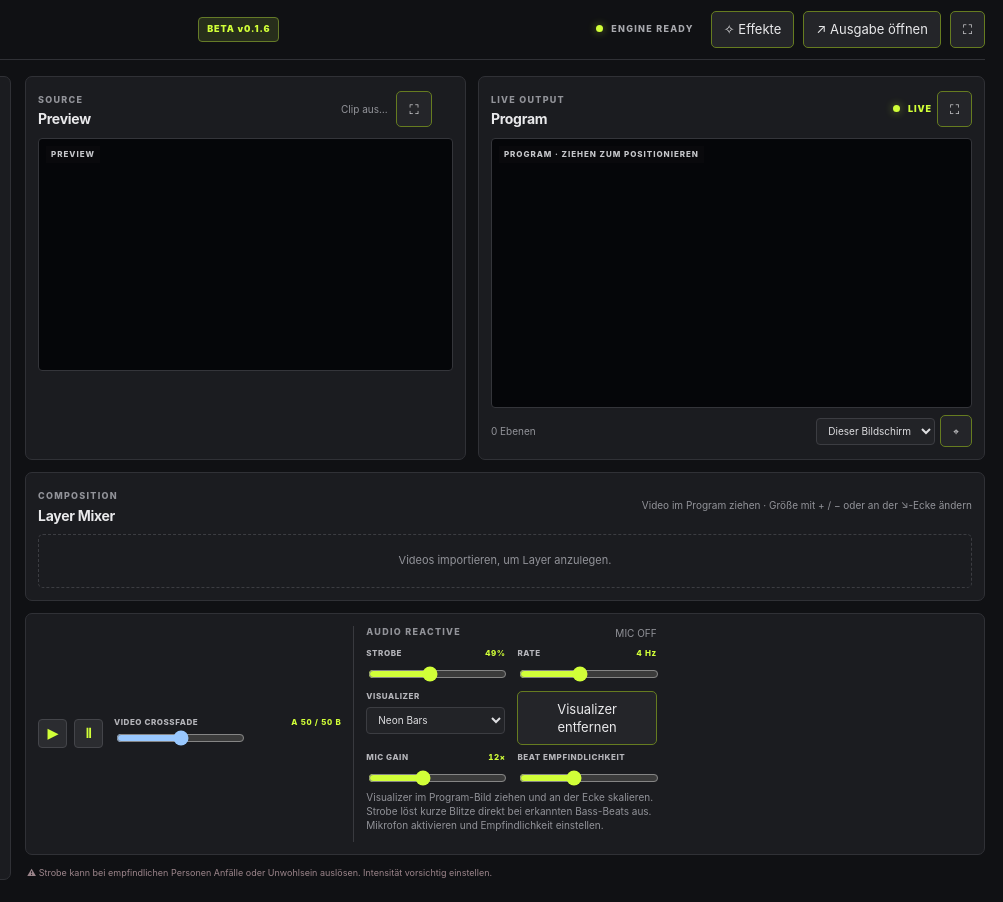
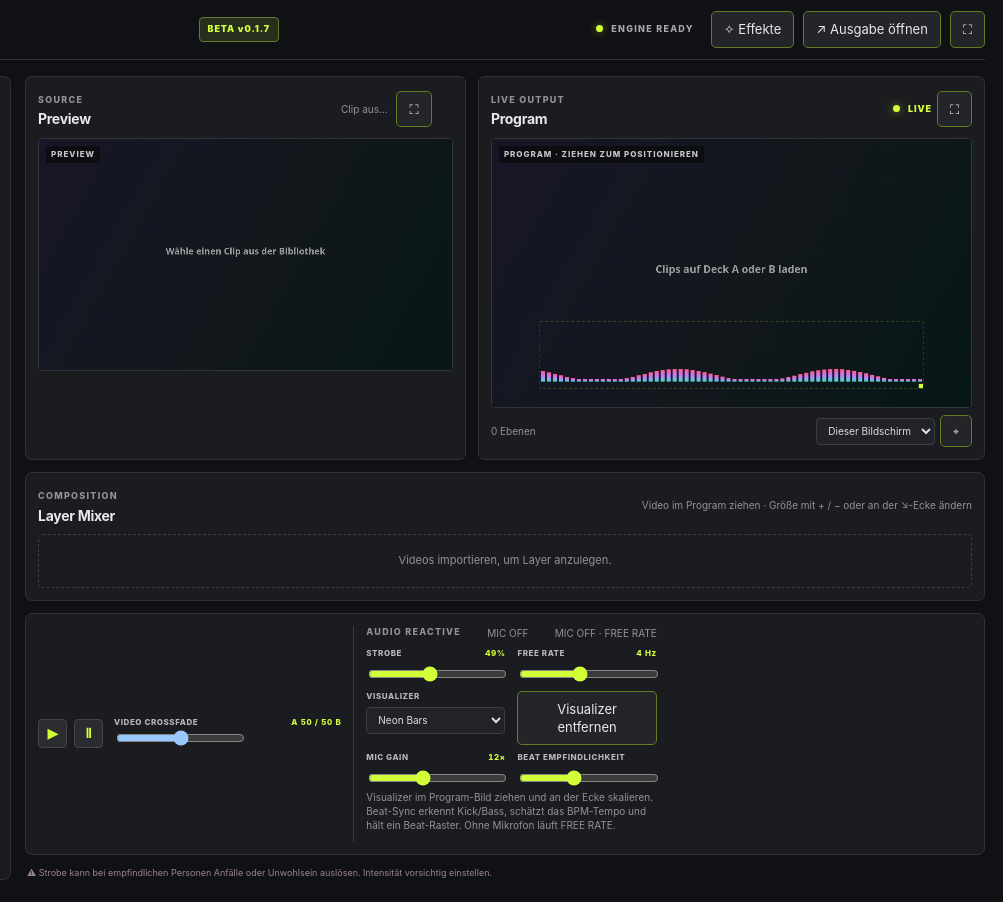
Before and after one commit to Jizzlebob/video, a plain HTML site: page index.html in a window 1280 px wide. Shown: the full height of the page, 277-1280 px from the left. Drawn offline with Linux system fonts and the light colour scheme; animation ran at ten frames a second; a script that the page names is missing.

Commit message:
Expose beat lock status and refresh app cache

```diff
--- a/index.html
+++ b/index.html
@@ -5,7 +5,7 @@
   <meta name="viewport" content="width=device-width, initial-scale=1.0" />
   <meta name="theme-color" content="#101114" />
   <title>VJ Studio — Live Video Mixer</title>
-  <link rel="stylesheet" href="./style.css?v=beta-0.1.6" />
+  <link rel="stylesheet" href="./style.css?v=beta-0.1.7" />
   <style>
     /* Immediate visual fallback while the versioned stylesheet loads. */
     html,body{margin:0;min-height:100%;background:#101114;color:#e9e9eb;font:13px/1.4 Inter,system-ui,sans-serif}
@@ -21,7 +21,7 @@
 <body>
   <header class="topbar">
     <a class="brand" href="#"><span class="brand-icon">VJ</span><span>VJ STUDIO <small>LIVE VIDEO MIXER</small></span></a>
-    <span class="version-badge">BETA v0.1.6</span><div class="top-actions"><span class="engine-status"><i></i> ENGINE READY</span><button id="openEffects" class="toolbar-button">✧ <span>Effekte</span></button><button id="openOutput" class="toolbar-button">↗ <span>Ausgabe öffnen</span></button><button id="fullscreenOutput" class="toolbar-button" title="Vollbild">⛶</button></div>
+    <span class="version-badge">BETA v0.1.7</span><div class="top-actions"><span class="engine-status"><i></i> ENGINE READY</span><button id="openEffects" class="toolbar-button">✧ <span>Effekte</span></button><button id="openOutput" class="toolbar-button">↗ <span>Ausgabe öffnen</span></button><button id="fullscreenOutput" class="toolbar-button" title="Vollbild">⛶</button></div>
   </header>
   <main class="studio">
     <aside class="panel library">
@@ -39,12 +39,12 @@
       </section>
       <section class="panel layer-panel"><div class="panel-title"><div><span class="eyebrow">COMPOSITION</span><h2>Layer Mixer</h2></div><span class="muted small">Video im Program ziehen · Größe mit + / − oder an der ↘-Ecke ändern</span></div><div id="tracks" class="tracks"><div class="empty">Videos importieren, um Layer anzulegen.</div></div></section>
       <section class="panel control-deck"><div class="transport"><button id="playAll" class="transport-button" title="Alle Clips abspielen">▶</button><button id="pauseAll" class="transport-button" title="Alle Clips pausieren">Ⅱ</button><div class="crossfader-block"><div class="control-label"><span>VIDEO CROSSFADE</span><output id="crossfadeValue">A 50 / 50 B</output></div><input id="crossfader" type="range" min="0" max="100" value="50" /></div></div>
-        <div class="effect-deck"><div class="deck-heading"><span class="eyebrow">VIDEO FX</span><span class="muted small">Live</span></div><div class="effect-controls"><label class="effect-control"><span>STROBE <output id="strobeValue">49%</output></span><input id="strobeIntensity" type="range" min="0" max="0.96" step="0.01" value="0.42" /></label><label class="effect-control"><span>RATE <output id="rateValue">4 Hz</output></span><input id="strobeRate" type="range" min="1" max="8" step="0.5" value="4" /></label><label class="effect-control"><span>LOOK / FILTER</span><select id="filterPreset"><option value="none">Original</option><option value="cinema">Cinema</option><option value="vivid">Neon Pop</option><option value="mono">Monochrom</option><option value="noir">Noir</option><option value="dream">Dream Glow</option><option value="warm">Warm Film</option><option value="cool">Arctic</option><option value="invert">Invert</option></select></label><label class="chroma-toggle"><input id="chromaEnabled" type="checkbox" /><span>CHROMA KEY</span></label><label class="effect-control color-control"><span>KEY-FARBE</span><input id="chromaColor" type="color" value="#00ff00" /></label><label class="effect-control"><span>TOLERANZ <output id="chromaValue">35</output></span><input id="chromaTolerance" type="range" min="5" max="120" step="1" value="35" /></label></div></div>
-        <div class="effect-deck audio-deck"><div class="deck-heading"><span class="eyebrow">AUDIO REACTIVE</span><span id="micStatus" class="muted small">MIC OFF</span></div><div class="effect-controls"><label class="effect-control"><span>VISUALIZER</span><select id="visualizerStyle"><option value="bars">Neon Bars</option><option value="wave">Waveform</option><option value="circle">Orbit</option><option value="spectrum">Spectrum</option><option value="off">Aus</option></select></label><button id="removeVisualizer" class="subtle-button" type="button">Visualizer entfernen</button><label class="effect-control"><span>MIC GAIN <output id="gainValue">12×</output></span><input id="visualizerGain" type="range" min="1" max="30" step="0.5" value="12" /></label><label class="effect-control"><span>BEAT EMPFINDLICHKEIT</span><input id="micSensitivity" type="range" min="0.8" max="4" step="0.1" value="2" /></label></div><p class="muted small drag-hint">Visualizer im Program-Bild ziehen und an der Ecke skalieren. Strobe löst kurze Blitze direkt bei erkannten Bass-Beats aus. Mikrofon aktivieren und Empfindlichkeit einstellen.</p></div></section>
+        <div class="effect-deck"><div class="deck-heading"><span class="eyebrow">VIDEO FX</span><span class="muted small">Live</span></div><div class="effect-controls"><label class="effect-control"><span>STROBE <output id="strobeValue">49%</output></span><input id="strobeIntensity" type="range" min="0" max="0.96" step="0.01" value="0.42" /></label><label class="effect-control"><span>FREE RATE <output id="rateValue">4 Hz</output></span><input id="strobeRate" type="range" min="1" max="8" step="0.5" value="4" /></label><label class="effect-control"><span>LOOK / FILTER</span><select id="filterPreset"><option value="none">Original</option><option value="cinema">Cinema</option><option value="vivid">Neon Pop</option><option value="mono">Monochrom</option><option value="noir">Noir</option><option value="dream">Dream Glow</option><option value="warm">Warm Film</option><option value="cool">Arctic</option><option value="invert">Invert</option></select></label><label class="chroma-toggle"><input id="chromaEnabled" type="checkbox" /><span>CHROMA KEY</span></label><label class="effect-control color-control"><span>KEY-FARBE</span><input id="chromaColor" type="color" value="#00ff00" /></label><label class="effect-control"><span>TOLERANZ <output id="chromaValue">35</output></span><input id="chromaTolerance" type="range" min="5" max="120" step="1" value="35" /></label></div></div>
+        <div class="effect-deck audio-deck"><div class="deck-heading"><span class="eyebrow">AUDIO REACTIVE</span><span id="micStatus" class="muted small">MIC OFF</span><span id="beatReadout" class="muted small">MIC OFF · FREE RATE</span></div><div class="effect-controls"><label class="effect-control"><span>VISUALIZER</span><select id="visualizerStyle"><option value="bars">Neon Bars</option><option value="wave">Waveform</option><option value="circle">Orbit</option><option value="spectrum">Spectrum</option><option value="off">Aus</option></select></label><button id="removeVisualizer" class="subtle-button" type="button">Visualizer entfernen</button><label class="effect-control"><span>MIC GAIN <output id="gainValue">12×</output></span><input id="visualizerGain" type="range" min="1" max="30" step="0.5" value="12" /></label><label class="effect-control"><span>BEAT EMPFINDLICHKEIT</span><input id="micSensitivity" type="range" min="0.8" max="4" step="0.1" value="2" /></label></div><p class="muted small drag-hint">Visualizer im Program-Bild ziehen und an der Ecke skalieren. Beat-Sync erkennt Kick/Bass, schätzt das BPM-Tempo und hält ein Beat-Raster. Ohne Mikrofon läuft FREE RATE.</p></div></section>
       <p class="safety-note">⚠ Strobe kann bei empfindlichen Personen Anfälle oder Unwohlsein auslösen. Intensität vorsichtig einstellen.</p>
     </section>
   </main>
   <dialog id="effectsDialog" class="effects-dialog"><div class="dialog-head"><div><span class="eyebrow">LIVE PROCESSING</span><h2>Video Effekte & Filter</h2></div><button id="closeEffects" class="toolbar-button">Schließen ✕</button></div><div id="effectsPopupContent"></div></dialog>
-  <script src="./script.js?v=beta-0.1.5"></script>
+  <script src="./script.js?v=beta-0.1.7"></script>
 </body>
 </html>
```
